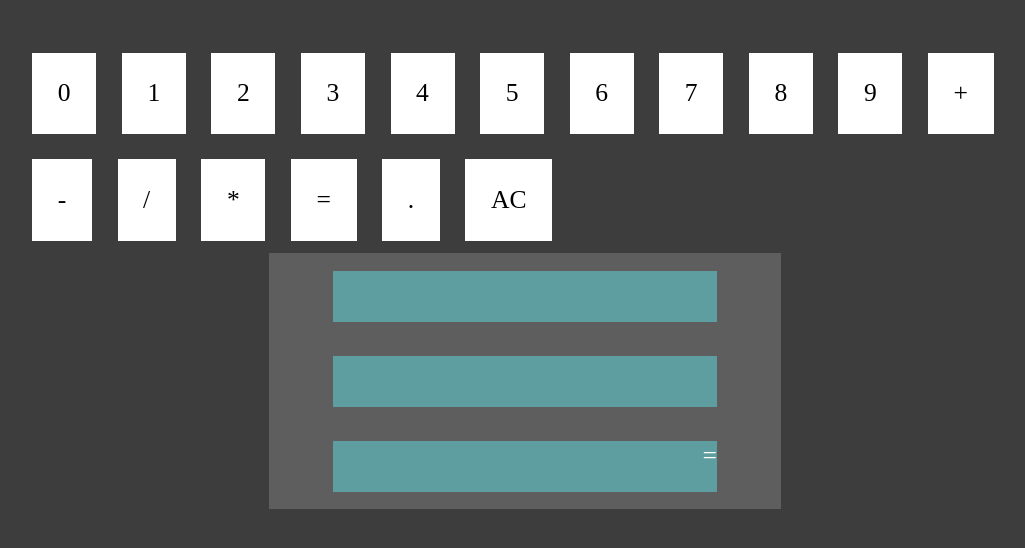
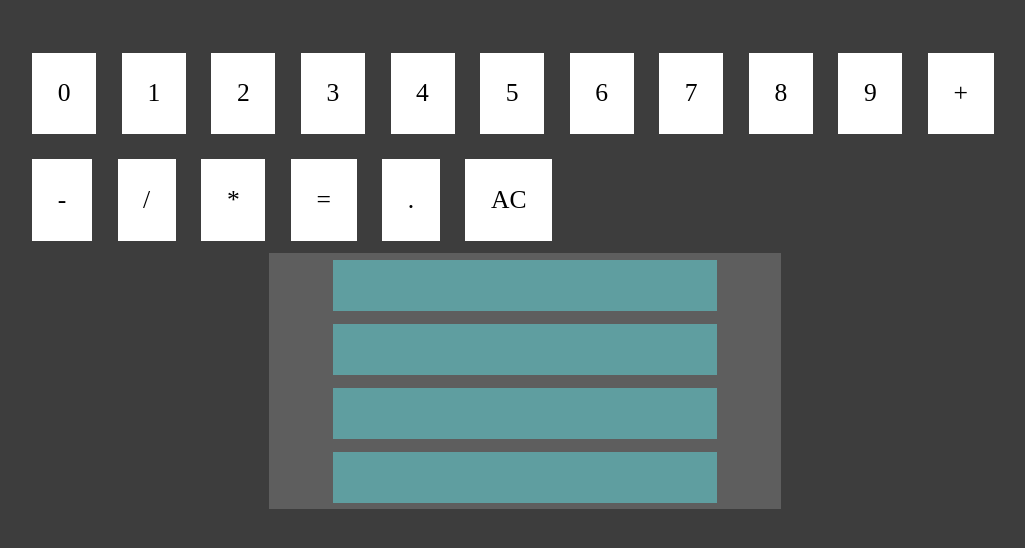
Before and after one commit to PdoubleU/react_calculator, a React (Create React App) app: page / in a window 1280 px wide. Shown: the top 548 px of the page, without its empty margins (115-1140 px from the left). Built offline with nearby package versions, Linux system fonts and the light colour scheme.

Commit message:
add function for aritmethic calculations

```diff
--- a/src/App.css
+++ b/src/App.css
@@ -15,6 +15,11 @@
   width: 80%;
   display: flex;
   flex-wrap: wrap;
+}
+
+.singlepad {
+  cursor: pointer;
+  background-color: black;
 }
 
 .display {
--- a/src/App.min.css
+++ b/src/App.min.css
@@ -1 +1 @@
-:root{background-color:#3d3d3d;font-size:calc(.8em + 1vw)}.panel{height:100vh;display:grid;grid-template-columns:1fr;grid-template-rows:2fr 1fr}.keypad{margin:auto;width:80%;display:flex;flex-wrap:wrap}.display{display:flex;flex-direction:column;min-width:20em;min-height:10em;margin:auto;background-color:#5e5e5e;color:white}.display .number{direction:rtl;unicode-bidi:embed;margin:auto;min-width:15em;min-height:2em;background-color:cadetblue}
+:root{background-color:#3d3d3d;font-size:calc(.8em + 1vw)}.panel{height:100vh;display:grid;grid-template-columns:1fr;grid-template-rows:2fr 1fr}.keypad{margin:auto;width:80%;display:flex;flex-wrap:wrap}.singlepad{cursor:pointer;background-color:black}.display{display:flex;flex-direction:column;min-width:20em;min-height:10em;margin:auto;background-color:#5e5e5e;color:white}.display .number{direction:rtl;unicode-bidi:embed;margin:auto;min-width:15em;min-height:2em;background-color:cadetblue}
--- a/src/App.scss
+++ b/src/App.scss
@@ -13,6 +13,10 @@
   width: 80%;
   display: flex;
   flex-wrap: wrap;
+}
+.singlepad{
+  cursor: pointer;
+  background-color: black;
 }
 .display{
   display: flex;
--- a/src/components/controlPanel.js
+++ b/src/components/controlPanel.js
@@ -3,7 +3,7 @@ import React from 'react';
 import Display from './display';
 import Keyboard from './keyboard';
 import keyList from './keys';
-
+import calculate from './mechanic';
 class Control extends React.Component{
     constructor(props){
         super(props);
@@ -16,36 +16,57 @@ class Control extends React.Component{
     this.getValue = this.getValue.bind(this);
     }
 
-componentDidMount() {
-    document.addEventListener('keydown', this.getValue);
-    }
-
 getValue(e){
-    this.state.keyList.map((element, index, newArr ) => {
-        if(e.keyCode===107 && e.keyCode===newArr[index].keyCode) {
+    this.state.keyList.map((element, index, newArr )=>{
+        if((e.keyCode===107||e.keyCode===106||e.keyCode===111||e.keyCode===109)
+            &&e.keyCode===newArr[index].keyCode&&this.state.operator===' ') {
             this.setState({
-                operator: newArr[index].keyTrigger
+                operator: newArr[index].keyTrigger,
+                previousValue: this.state.currentValue,
+                currentValue: ' ',
+                result:' '
+            })
+        } else if ((e.keyCode===107||e.keyCode===106||e.keyCode===111||e.keyCode===109)
+        &&e.keyCode===newArr[index].keyCode&&this.state.operator!==' '){
+            this.setState({
+                result: calculate(  parseFloat(this.state.previousValue),
+                                    parseFloat(this.state.currentValue),
+                                    this.state.operator),
+                        })
+            this.setState({
+                operator: newArr[index].keyTrigger,
+                previousValue: this.state.result,
+                currentValue: ' '
             })
         }
-        /*else if (e.keyCode===newArr[index].keyCode){
+        else if (e.keyCode===newArr[index].keyCode&&e.keyCode===110){
             this.setState({
                 currentValue: 0 + newArr[index].keyTrigger
             })
-            console.log(this.state.currentValue);
         }
-        else if (e.keyCode===46){
+        else if (e.keyCode===46&&e.keyCode===newArr[index].keyCode){
             this.setState({
-                currentValue: ' ', previousValue: ' ', operator: ' '
+                currentValue: ' ', previousValue: ' ', operator: ' ', result: ' '
             })
         }
-        else if (e.keyCode===newArr[index].keyCode){
+        else if (e.keyCode===newArr[index].keyCode&&e.keyCode!==13){
             this.setState({
                 currentValue: this.state.currentValue.concat(newArr[index].keyTrigger)
             })
-             console.log(this.state.currentValue);
-        } */
-
+        } else if (e.keyCode===13&&e.keyCode===newArr[index].keyCode){
+            this.setState({
+                result: calculate(  parseFloat(this.state.previousValue),
+                                    parseFloat(this.state.currentValue),
+                                    this.state.operator),
+                        })
+            this.setState({
+                currentValue: this.state.result
+            })
+            }
     });
+}
+componentDidMount() {
+    document.addEventListener('keydown', this.getValue);
     }
     render(){
         let panel;
@@ -63,7 +84,8 @@ getValue(e){
             {panel}
             <Display    currentValue={this.state.currentValue}
                     operator={this.state.operator}
-                    previousValue={this.state.previousValue}/>
+                    previousValue={this.state.previousValue}
+                    result={this.state.result}/>
         </div>
         )
     }
--- a/src/components/display.js
+++ b/src/components/display.js
@@ -4,9 +4,10 @@ class Display extends React.Component{
     render(){
         return(
         <div className='display'>
+            <div id='number' className='number'>{this.props.previousValue}</div>
+            <div id='number' className='number'>{this.props.operator}</div>
             <div id='number' className='number'>{this.props.currentValue}</div>
-            <div id='number' className='number'>{this.props.operator}</div>
-            <div id='number' className='number'>={this.props.result}</div>
+            <div id='number' className='number'>{this.props.result}</div>
         </div>
         )
     }
--- a/src/components/keys.js
+++ b/src/components/keys.js
@@ -36,7 +36,7 @@ const keyList = [{
     id: 'eight',
   },{
     keyCode: 105,
-    keyTrigger: '9',
+    keyTrigger: 9,
     id: 'nine',
   },{
     keyCode: 107,
--- a/src/components/mechanic.js
+++ b/src/components/mechanic.js
@@ -19,4 +19,5 @@ Math.decimal = function(n, k)
     n = Math.round(Math.round(n*factor)/10);
     return n/(factor/10);
 }
+
 export default calculate;
```
Lines whose indentation alone changed are shown as unchanged.
